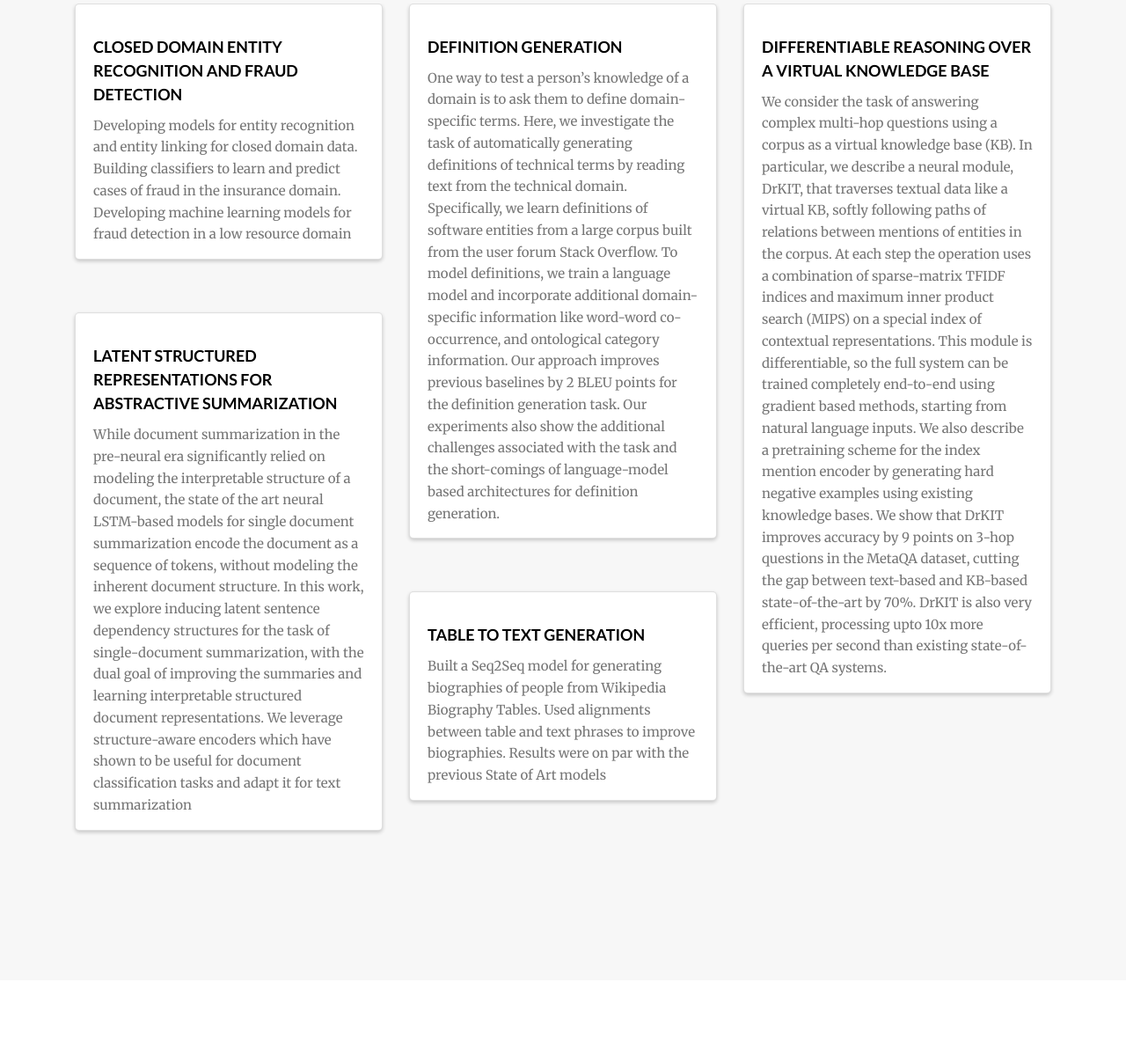
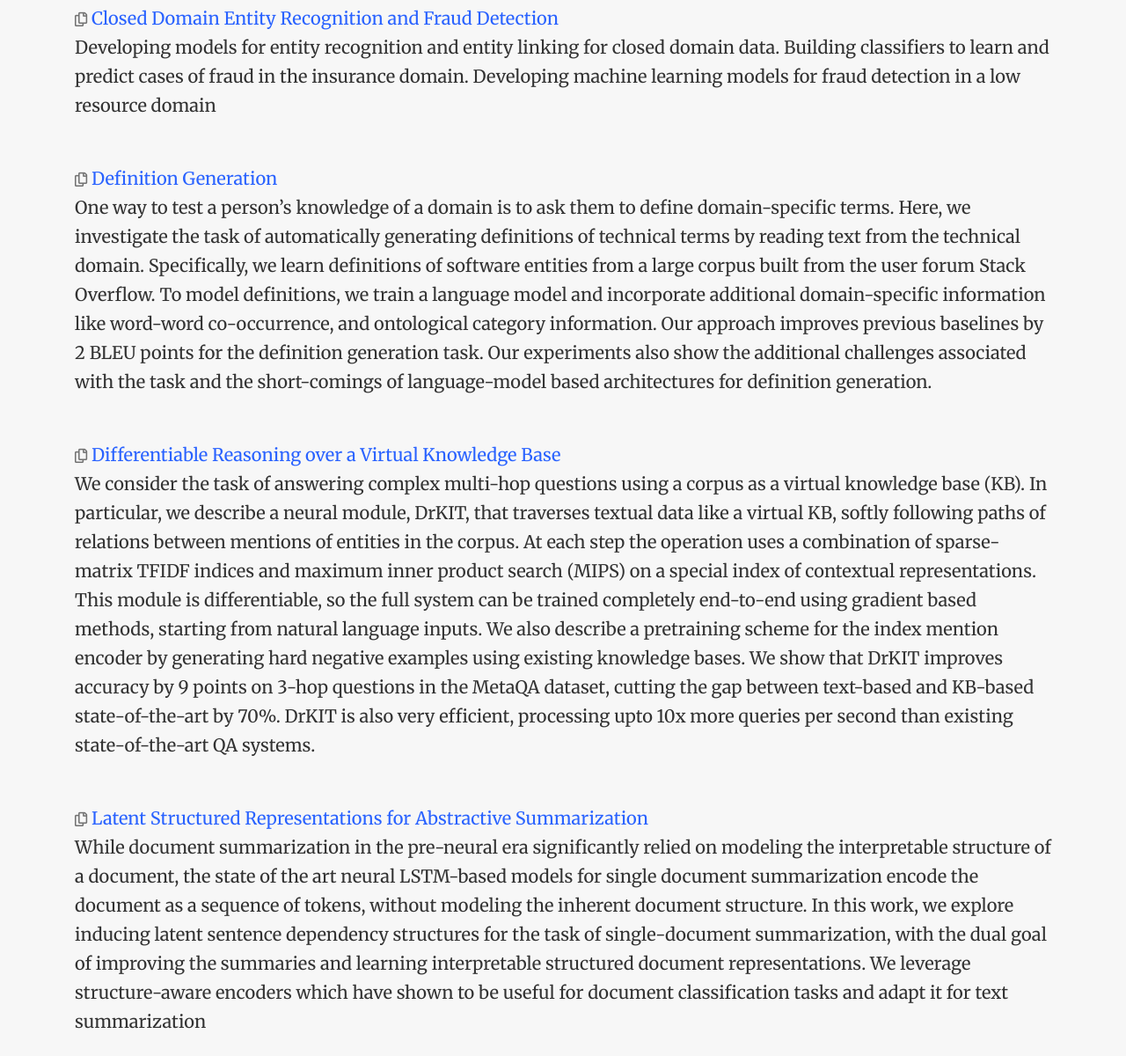
Before and after one commit to vidhishanair/vidhishanair.github.io, a plain HTML site: page index.html in a window 1280 px wide. Shown: the part 2896-4096 px from the top of the page at 88% size. Drawn offline with nearby package versions, Linux system fonts and the light colour scheme; some icons are missing.

Commit message:
Updated view

```diff
--- a/index.html
+++ b/index.html
@@ -902,7 +902,7 @@
 
 
 
-    <div class="row isotope projects-container js-layout-masonry ">
+    <div class="row  js-layout-row ">
 
 
 
@@ -914,19 +914,14 @@
 
 
 
+<div class="col-lg-12 project-item isotope-item " itemscope itemtype="http://schema.org/CreativeWork">
+  <i class="far fa-copy pub-icon" aria-hidden="true"></i>
 
+  <span class="project-title">
+    <a href="/project/entity/"  itemprop="url">Closed Domain Entity Recognition and Fraud Detection</a>
+  </span>
 
-
-<div class="col-12 col-md-6 col-lg-4 project-item isotope-item ">
-  <div class="card">
-
-    <div class="card-text">
-      <h4><a href="/project/entity/" >Closed Domain Entity Recognition and Fraud Detection</a></h4>
-      <div class="card-desription">
-        <p>Developing models for entity recognition and entity linking for closed domain data. Building classifiers to learn and predict cases of fraud in the insurance domain. Developing machine learning models for fraud detection in a low resource domain</p>
-      </div>
-    </div>
-  </div>
+  <p class="project-summary">Developing models for entity recognition and entity linking for closed domain data. Building classifiers to learn and predict cases of fraud in the insurance domain. Developing machine learning models for fraud detection in a low resource domain</p>
 </div>
 
 
@@ -944,19 +939,14 @@
 
 
 
+<div class="col-lg-12 project-item isotope-item js-id-Sequence-Generation js-id-Word-Embeddings" itemscope itemtype="http://schema.org/CreativeWork">
+  <i class="far fa-copy pub-icon" aria-hidden="true"></i>
 
+  <span class="project-title">
+    <a href="https://www.aclweb.org/anthology/W18-6122.pdf" target="_blank" rel="noopener" itemprop="url">Definition Generation</a>
+  </span>
 
-
-<div class="col-12 col-md-6 col-lg-4 project-item isotope-item js-id-Sequence-Generation js-id-Word-Embeddings">
-  <div class="card">
-
-    <div class="card-text">
-      <h4><a href="https://www.aclweb.org/anthology/W18-6122.pdf" target="_blank" rel="noopener">Definition Generation</a></h4>
-      <div class="card-desription">
-        <p>One way to test a person’s knowledge of a domain is to ask them to define domain-specific terms. Here, we investigate the task of automatically generating definitions of technical terms by reading text from the technical domain. Specifically, we learn definitions of software entities from a large corpus built from the user forum Stack Overflow. To model definitions, we train a language model and incorporate additional domain-specific information like word-word co-occurrence, and ontological category information. Our approach improves previous baselines by 2 BLEU points for the definition generation task. Our experiments also show the additional challenges associated with the task and the short-comings of language-model based architectures for definition generation.</p>
-      </div>
-    </div>
-  </div>
+  <p class="project-summary">One way to test a person’s knowledge of a domain is to ask them to define domain-specific terms. Here, we investigate the task of automatically generating definitions of technical terms by reading text from the technical domain. Specifically, we learn definitions of software entities from a large corpus built from the user forum Stack Overflow. To model definitions, we train a language model and incorporate additional domain-specific information like word-word co-occurrence, and ontological category information. Our approach improves previous baselines by 2 BLEU points for the definition generation task. Our experiments also show the additional challenges associated with the task and the short-comings of language-model based architectures for definition generation.</p>
 </div>
 
 
@@ -974,19 +964,14 @@
 
 
 
+<div class="col-lg-12 project-item isotope-item js-id-Question-Answering js-id-Multi-Hop-QA js-id-Deep-Learning js-id-Knowledge-Bases js-id-Information-Extraction js-id-Data-Structures-for-QA" itemscope itemtype="http://schema.org/CreativeWork">
+  <i class="far fa-copy pub-icon" aria-hidden="true"></i>
 
+  <span class="project-title">
+    <a href="https://openreview.net/forum?id=SJxstlHFPH&amp;noteId;=Ilh9vDgaeg" target="_blank" rel="noopener" itemprop="url">Differentiable Reasoning over a Virtual Knowledge Base</a>
+  </span>
 
-
-<div class="col-12 col-md-6 col-lg-4 project-item isotope-item js-id-Question-Answering js-id-Multi-Hop-QA js-id-Deep-Learning js-id-Knowledge-Bases js-id-Information-Extraction js-id-Data-Structures-for-QA">
-  <div class="card">
-
-    <div class="card-text">
-      <h4><a href="https://openreview.net/forum?id=SJxstlHFPH&amp;noteId;=Ilh9vDgaeg" target="_blank" rel="noopener">Differentiable Reasoning over a Virtual Knowledge Base</a></h4>
-      <div class="card-desription">
-        <p>We consider the task of answering complex multi-hop questions using a corpus as a virtual knowledge base (KB). In particular, we describe a neural module, DrKIT, that traverses textual data like a virtual KB, softly following paths of relations between mentions of entities in the corpus. At each step the operation uses a combination of sparse-matrix TFIDF indices and maximum inner product search (MIPS) on a special index of contextual representations. This module is differentiable, so the full system can be trained completely end-to-end using gradient based methods, starting from natural language inputs. We also describe a pretraining scheme for the index mention encoder by generating hard negative examples using existing knowledge bases. We show that DrKIT improves accuracy by 9 points on 3-hop questions in the MetaQA dataset, cutting the gap between text-based and KB-based state-of-the-art by 70%. DrKIT is also very efficient, processing upto 10x more queries per second than existing state-of-the-art QA systems.</p>
-      </div>
-    </div>
-  </div>
+  <p class="project-summary">We consider the task of answering complex multi-hop questions using a corpus as a virtual knowledge base (KB). In particular, we describe a neural module, DrKIT, that traverses textual data like a virtual KB, softly following paths of relations between mentions of entities in the corpus. At each step the operation uses a combination of sparse-matrix TFIDF indices and maximum inner product search (MIPS) on a special index of contextual representations. This module is differentiable, so the full system can be trained completely end-to-end using gradient based methods, starting from natural language inputs. We also describe a pretraining scheme for the index mention encoder by generating hard negative examples using existing knowledge bases. We show that DrKIT improves accuracy by 9 points on 3-hop questions in the MetaQA dataset, cutting the gap between text-based and KB-based state-of-the-art by 70%. DrKIT is also very efficient, processing upto 10x more queries per second than existing state-of-the-art QA systems.</p>
 </div>
 
 
@@ -1001,19 +986,14 @@
 
 
 
+<div class="col-lg-12 project-item isotope-item js-id-Text-Summarization js-id-Latent-Document-Structure" itemscope itemtype="http://schema.org/CreativeWork">
+  <i class="far fa-copy pub-icon" aria-hidden="true"></i>
 
+  <span class="project-title">
+    <a href="/project/summ/"  itemprop="url">Latent Structured Representations for Abstractive Summarization</a>
+  </span>
 
-
-<div class="col-12 col-md-6 col-lg-4 project-item isotope-item js-id-Text-Summarization js-id-Latent-Document-Structure">
-  <div class="card">
-
-    <div class="card-text">
-      <h4><a href="/project/summ/" >Latent Structured Representations for Abstractive Summarization</a></h4>
-      <div class="card-desription">
-        <p>While document summarization in the pre-neural era significantly relied on modeling the interpretable structure of a document, the state of the art neural LSTM-based models for single document summarization encode the document as a sequence of tokens, without modeling the inherent document structure. In this work, we explore inducing latent sentence dependency structures for the task of single-document summarization, with the dual goal of improving the summaries and learning interpretable structured document representations. We leverage structure-aware encoders which have shown to be useful for document classification tasks and adapt it for text summarization</p>
-      </div>
-    </div>
-  </div>
+  <p class="project-summary">While document summarization in the pre-neural era significantly relied on modeling the interpretable structure of a document, the state of the art neural LSTM-based models for single document summarization encode the document as a sequence of tokens, without modeling the inherent document structure. In this work, we explore inducing latent sentence dependency structures for the task of single-document summarization, with the dual goal of improving the summaries and learning interpretable structured document representations. We leverage structure-aware encoders which have shown to be useful for document classification tasks and adapt it for text summarization</p>
 </div>
 
 
@@ -1028,19 +1008,14 @@
 
 
 
+<div class="col-lg-12 project-item isotope-item js-id-Table-to-Text-Generation" itemscope itemtype="http://schema.org/CreativeWork">
+  <i class="far fa-copy pub-icon" aria-hidden="true"></i>
 
+  <span class="project-title">
+    <a href="/project/tabletotext/"  itemprop="url">Table to Text Generation</a>
+  </span>
 
-
-<div class="col-12 col-md-6 col-lg-4 project-item isotope-item js-id-Table-to-Text-Generation">
-  <div class="card">
-
-    <div class="card-text">
-      <h4><a href="/project/tabletotext/" >Table to Text Generation</a></h4>
-      <div class="card-desription">
-        <p>Built a Seq2Seq model for generating biographies of people from Wikipedia Biography Tables. Used alignments between table and text phrases to improve biographies. Results were on par with the previous State of Art models</p>
-      </div>
-    </div>
-  </div>
+  <p class="project-summary">Built a Seq2Seq model for generating biographies of people from Wikipedia Biography Tables. Used alignments between table and text phrases to improve biographies. Results were on par with the previous State of Art models</p>
 </div>
 
 
```
